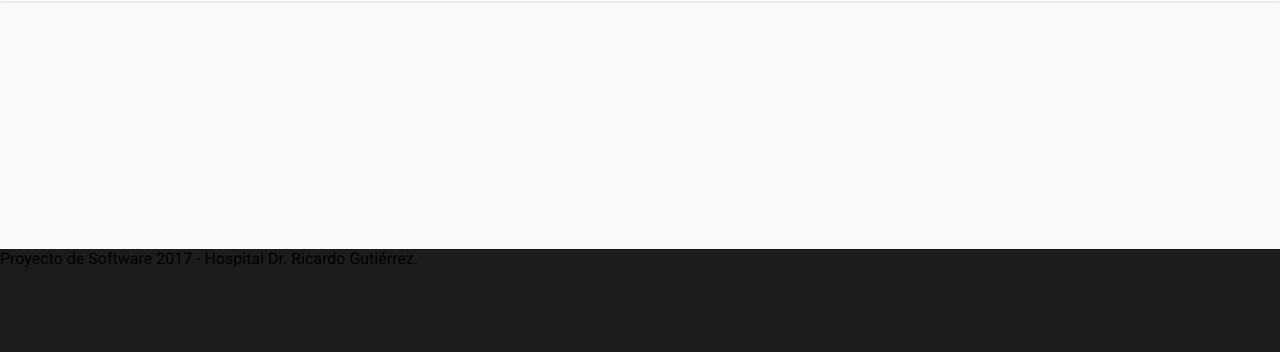
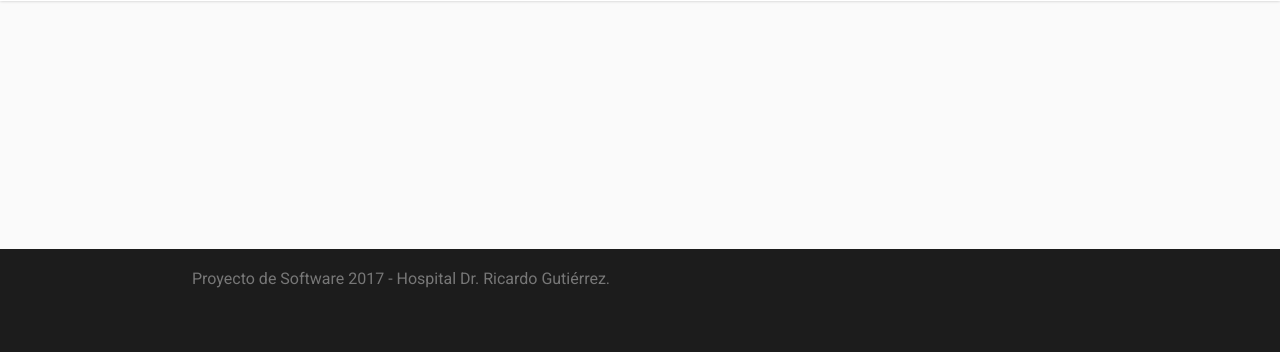
Before and after one commit to francoborrelli/hospitalGutierrez, a PHP site: page /admin.html in a window 1280 px wide. Shown: the part 79-431 px from the top of the page. Run offline with PHP 8.4, Linux system fonts and the light colour scheme; style sheets or scripts are compiled from the project's sources.

Commit message:
@import en main
para el css de la navbar y el footer

```diff
--- a/admin.html
+++ b/admin.html
@@ -9,10 +9,6 @@
 
     <link href="https://fonts.googleapis.com/css?family=Roboto" rel="stylesheet">
     <link href="resources/css/main.css" rel="stylesheet">
-
-
-    <link href="resources/css/main.css" rel="stylesheet">
-    <link href="resources/css/navbar.css" rel="stylesheet">
 </head>
 
 <body>
--- a/login.html
+++ b/login.html
@@ -9,14 +9,10 @@
 
     <link href="https://fonts.googleapis.com/css?family=Roboto" rel="stylesheet">
     <link href="resources/css/main.css" rel="stylesheet">
-    <link href="resources/css/navbar.css" rel="stylesheet">
     <link href="resources/css/login.css" rel="stylesheet">
-    <link href="resources/css/footer.css" rel="stylesheet">
-
 </head>
 
 <body>
-
     <nav class="topnav" id="navbar">
         <a class="nav-item" href=""><img  class="logo" src="resources/images/Caduceo.png" alt="Logo Hospital Gutierrez"><span class="name">Hospital Dr. Ricardo Gutiérrez</span> </a>
         <form class="search">
@@ -48,6 +44,7 @@
     </footer>
 
     <script src="resources/js/navbar.js"></script>
+
 </body>
 
 </html>
--- a/resources/css/main.css
+++ b/resources/css/main.css
@@ -1,3 +1,6 @@
+@import "navbar.css";
+@import "footer.css";
+
 body{
     font-family: 'Roboto', sans-serif;
     background-color: #1c1c1c;
```
Also changed, not shown: index.html (+17 -11 lines).
